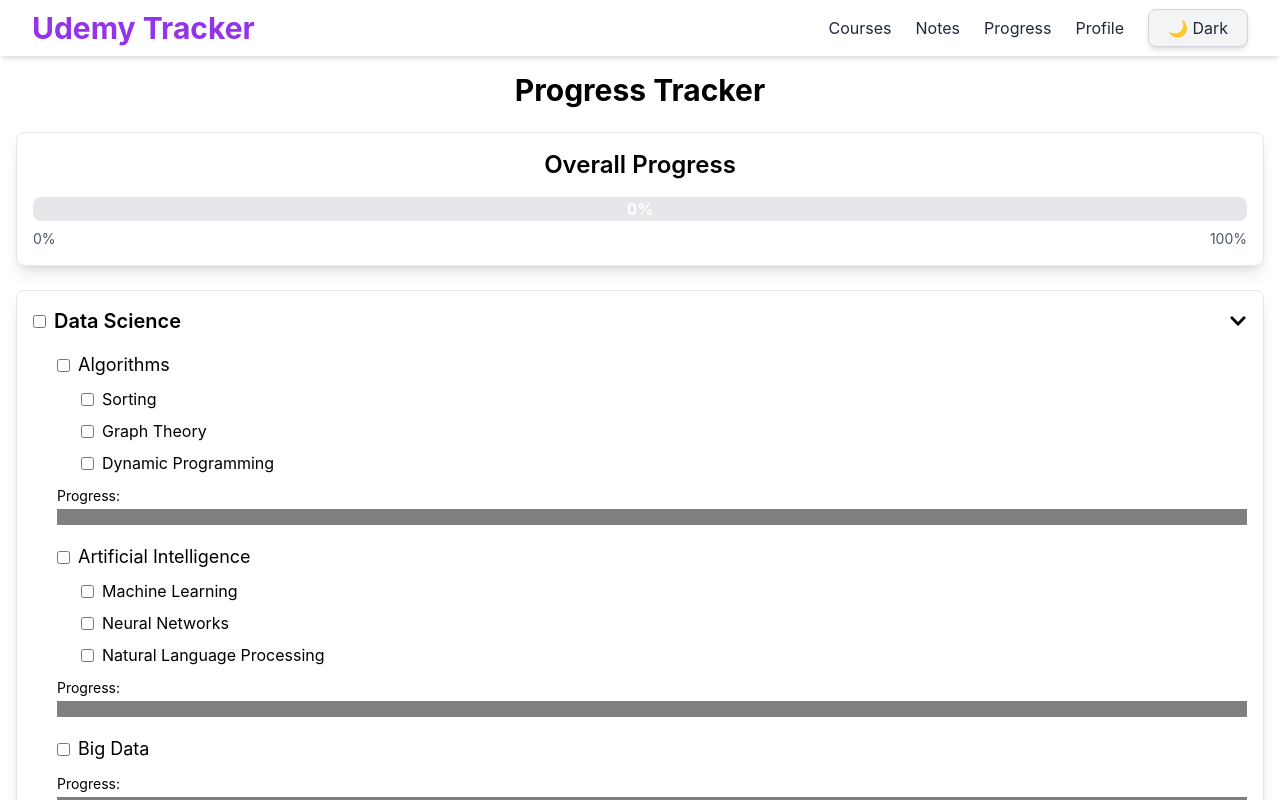
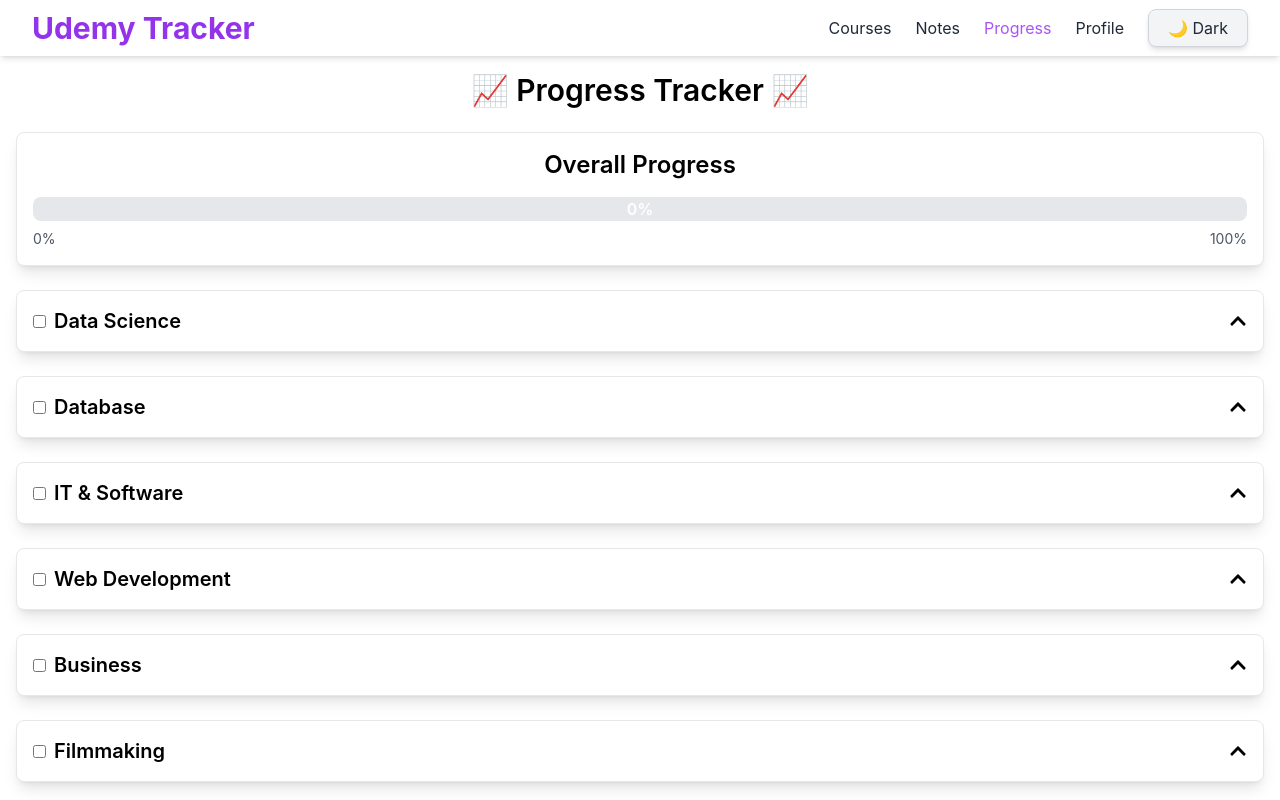
Before and after one commit to rohanmistry231/Udemy-Tracker-Frontend, a React (Create React App) app: page /progress in a window 1280 px wide. Shown: the top 800 px of the page. Built offline with nearby package versions, Linux system fonts and the light colour scheme.

Commit message:
Updated Navbar and Progress Component

```diff
--- a/package.json
+++ b/package.json
@@ -14,6 +14,7 @@
     "react-router-dom": "^6.27.0",
     "react-scripts": "5.0.1",
     "react-select": "^5.8.2",
+    "react-spring": "^9.7.4",
     "react-toastify": "^10.0.6",
     "tailwindcss": "^3.4.14",
     "web-vitals": "^2.1.4"
--- a/src/components/Navbar.jsx
+++ b/src/components/Navbar.jsx
@@ -1,17 +1,24 @@
-// src/components/Navbar.js
 import React, { useState } from 'react';
-import { Link } from 'react-router-dom';
+import { Link, useLocation } from 'react-router-dom';
 import { useTheme } from '../context/ThemeContext';
 
 const Navbar = () => {
   const { theme, toggleTheme } = useTheme();
   const [isOpen, setIsOpen] = useState(false);
+  const location = useLocation();  // Use useLocation hook to track current path
 
   const toggleMenu = () => {
     setIsOpen(!isOpen);
   };
 
   const isDarkMode = theme === 'dark';
+
+  const getLinkClass = (path) => {
+    const isActive = location.pathname === path;
+    return isActive
+      ? 'text-purple-500'  // Active link in purple
+      : `${isDarkMode ? 'text-gray-300' : 'text-gray-800'} hover:text-purple-500`;  // Default link style
+  };
 
   return (
     <nav className={`${isDarkMode ? 'bg-gray-800' : 'bg-white'} shadow-md fixed w-full top-0 z-50`}>
@@ -24,16 +31,16 @@ const Navbar = () => {
           </div>
 
           <div className="hidden md:flex space-x-6 items-center">
-            <Link to="/courses" className={`${isDarkMode ? 'text-gray-300' : 'text-gray-800'} hover:text-purple-500 transition duration-150`}>
+            <Link to="/courses" className={`transition duration-150 ${getLinkClass('/courses')}`}>
               Courses
             </Link>
-            <Link to="/notes" className={`${isDarkMode ? 'text-gray-300' : 'text-gray-800'} hover:text-purple-500 transition duration-150`}>
+            <Link to="/notes" className={`transition duration-150 ${getLinkClass('/notes')}`}>
               Notes
             </Link>
-            <Link to="/progress" className={`${isDarkMode ? 'text-gray-300' : 'text-gray-800'} hover:text-purple-500 transition duration-150`}>
+            <Link to="/progress" className={`transition duration-150 ${getLinkClass('/progress')}`}>
               Progress
             </Link>
-            <Link to="/profile" className={`${isDarkMode ? 'text-gray-300' : 'text-gray-800'} hover:text-purple-500 transition duration-150`}>
+            <Link to="/profile" className={`transition duration-150 ${getLinkClass('/profile')}`}>
               Profile
             </Link>
             <button
@@ -76,18 +83,17 @@ const Navbar = () => {
         className={`md:hidden ${isDarkMode ? 'bg-gray-800' : 'bg-white'} shadow-lg space-y-2 px-4 pt-2 pb-3 transition-transform duration-300 ease-in-out transform ${
           isOpen ? 'translate-x-0 opacity-100' : 'translate-x-full opacity-0'
         } fixed top-14 right-0 h-screen w-64 overflow-y-auto z-40`}
-        style={{ borderRadius: '10px' }}
       >
-        <Link to="/courses" className={`block ${isDarkMode ? 'text-gray-300' : 'text-gray-800'} hover:text-purple-500 py-2`} onClick={toggleMenu}>
+        <Link to="/courses" className={`block ${getLinkClass('/courses')} py-2`} onClick={toggleMenu}>
           Courses
         </Link>
-        <Link to="/notes" className={`block ${isDarkMode ? 'text-gray-300' : 'text-gray-800'} hover:text-purple-500 py-2`} onClick={toggleMenu}>
+        <Link to="/notes" className={`block ${getLinkClass('/notes')} py-2`} onClick={toggleMenu}>
           Notes
         </Link>
-        <Link to="/progress" className={`block ${isDarkMode ? 'text-gray-300' : 'text-gray-800'} hover:text-purple-500 py-2`} onClick={toggleMenu}>
+        <Link to="/progress" className={`block ${getLinkClass('/progress')} py-2`} onClick={toggleMenu}>
           Progress
         </Link>
-        <Link to="/profile" className={`block ${isDarkMode ? 'text-gray-300' : 'text-gray-800'} hover:text-purple-500 py-2`} onClick={toggleMenu}>
+        <Link to="/profile" className={`block ${getLinkClass('/profile')} py-2`} onClick={toggleMenu}>
           Profile
         </Link>
       </div>
--- a/src/pages/Progress.jsx
+++ b/src/pages/Progress.jsx
@@ -1,68 +1,82 @@
 import React, { useState } from "react";
-import { useTheme } from "../context/ThemeContext"; // Assuming your theme context file is named themeContext.js
-import { FaChevronDown, FaChevronUp } from "react-icons/fa"; // For collapse functionality
+import { useTheme } from "../context/ThemeContext";
+import { FaChevronDown, FaChevronUp } from "react-icons/fa";
 
 const Progress = () => {
-  const { theme } = useTheme(); // Access theme from context
-  const isDarkMode = theme === 'dark'; // Check if dark mode is active
+  const { theme } = useTheme();
+  const isDarkMode = theme === "dark";
 
-  // Data
   const categories = [
-    "Data Science", "Database", "IT & Software", "Web Development", "Business",
-    "Filmmaking", "Graphics Design", "Marketing", "Office Productivity", "Music",
-    "Cloud", "DevOps", "Health & Fitness", "Language", "Operating System",
-    "Personal Development", "Version Control"
+    "Data Science",
+    "Database",
+    "IT & Software",
+    "Web Development",
+    "Business",
+    "Filmmaking",
+    "Graphics Design",
+    "Marketing",
+    "Office Productivity",
+    "Music",
+    "Cloud",
+    "DevOps",
+    "Health & Fitness",
+    "Language",
+    "Operating System",
+    "Personal Development",
+    "Version Control",
   ];
 
   const targetGoals = {
     "Data Science": ["Algorithms", "Artificial Intelligence", "Big Data", "Data Analysis"],
-    "Database": ["DBMS", "MySQL", "NoSQL", "SQL"],
+    Database: ["DBMS", "MySQL", "NoSQL", "SQL"],
     "IT & Software": ["API", "Artificial Intelligence", "Business Intelligence", "Network & Security"],
     "Web Development": ["API", "Backend", "Frontend", "Full Stack"],
-    "Business": ["Business Strategy", "Digital Marketing", "E-Commerce"],
+    Business: ["Business Strategy", "Digital Marketing", "E-Commerce"],
   };
 
   const subGoals = {
-    "Algorithms": ["Sorting", "Graph Theory", "Dynamic Programming"],
+    Algorithms: ["Sorting", "Graph Theory", "Dynamic Programming"],
     "Artificial Intelligence": ["Machine Learning", "Neural Networks", "Natural Language Processing"],
   };
 
-  // State for tracking completion and collapsible sections
   const [checkedCategories, setCheckedCategories] = useState(
-    categories.reduce((acc, category) => {
-      acc[category] = false;
-      return acc;
-    }, {})
+    categories.reduce((acc, category) => ({ ...acc, [category]: false }), {})
   );
 
   const [checkedGoals, setCheckedGoals] = useState(
-    Object.keys(targetGoals).reduce((acc, category) => {
-      acc[category] = targetGoals[category]?.reduce((goalAcc, goal) => {
+    Object.keys(targetGoals).reduce((acc, category) => ({
+      ...acc,
+      [category]: targetGoals[category]?.reduce((goalAcc, goal) => {
         goalAcc[goal] = false;
         return goalAcc;
-      }, {});
-      return acc;
-    }, {})
+      }, {}),
+    }), {})
   );
 
   const [checkedSubGoals, setCheckedSubGoals] = useState(
-    Object.keys(subGoals).reduce((acc, goal) => {
-      acc[goal] = subGoals[goal]?.reduce((subAcc, subGoal) => {
+    Object.keys(subGoals).reduce((acc, goal) => ({
+      ...acc,
+      [goal]: subGoals[goal]?.reduce((subAcc, subGoal) => {
         subAcc[subGoal] = false;
         return subAcc;
-      }, {});
-      return acc;
-    }, {})
+      }, {}),
+    }), {})
   );
 
-  const [collapsed, setCollapsed] = useState(
-    categories.reduce((acc, category) => {
-      acc[category] = false;
-      return acc;
-    }, {})
+  const [collapsedCategories, setCollapsedCategories] = useState(
+    categories.reduce((acc, category) => ({ ...acc, [category]: false }), {}) // All categories start collapsed
   );
 
-  // Toggle checkboxes
+  const [collapsedGoals, setCollapsedGoals] = useState(
+    Object.keys(targetGoals).reduce((acc, category) => ({
+      ...acc,
+      [category]: targetGoals[category]?.reduce((goalAcc, goal) => {
+        goalAcc[goal] = false;
+        return goalAcc;
+      }, {}),
+    }), {})
+  );
+
   const toggleCategory = (category) => {
     setCheckedCategories((prev) => ({
       ...prev,
@@ -90,123 +104,110 @@ const Progress = () => {
     }));
   };
 
-  const toggleCollapse = (category) => {
-    setCollapsed((prev) => ({
+  const toggleCategoryCollapse = (category) => {
+    setCollapsedCategories((prev) => ({
       ...prev,
       [category]: !prev[category],
     }));
   };
 
-  // Calculate progress
+  const toggleGoalCollapse = (category, goal) => {
+    setCollapsedGoals((prev) => ({
+      ...prev,
+      [category]: {
+        ...prev[category],
+        [goal]: !prev[category][goal],
+      },
+    }));
+  };
+
   const getProgress = (checked, total) => {
-    if (!total) return 0; // Guard against division by 0
+    if (!total) return 0;
     return (Object.values(checked).filter(Boolean).length / total) * 100;
   };
 
-  // Calculate overall progress
   const overallProgress = getProgress(checkedCategories, categories.length);
 
   return (
     <div className={isDarkMode ? "bg-gray-900 text-white" : "bg-white text-black"}>
-  {/* Apply conditional classes based on dark mode */}
-  <h1 className="text-3xl font-bold text-center py-4 mt-14">Progress Tracker</h1> {/* Reduced padding and margin */}
+      <h2 className="text-3xl font-semibold text-center py-4 mt-14 flex justify-center items-center">
+        📈 Progress Tracker 📈
+      </h2>
 
-  {/* Overall Progress Bar */}
-  <div className={`my-2 mx-4 ${isDarkMode ? 'bg-gray-800 text-white' : 'bg-white text-black'} border rounded-lg shadow-lg p-4`}>
-  {/* Title */}
+      <div className={`my-2 mx-4 ${isDarkMode ? " bg-gray-800 text-white" : "border bg-white text-black"} rounded-lg shadow-lg p-4`}>
         <h2 className="text-2xl font-semibold mb-4 text-center">Overall Progress</h2>
-
-  {/* Custom Progress Bar */}
         <div className="relative w-full h-6 bg-gray-200 rounded-lg overflow-hidden">
-    <div
-      className="absolute top-0 left-0 h-full bg-gradient-to-r from-blue-400 to-indigo-600"
-      style={{ width: `${overallProgress}%` }} // Dynamic width based on progress
-    />
+          <div className="absolute top-0 left-0 h-full bg-gradient-to-r from-blue-400 to-indigo-600" style={{ width: `${overallProgress}%` }} />
           <div className="absolute top-0 left-0 w-full h-full flex justify-center items-center">
             <span className="text-white font-semibold">{Math.round(overallProgress)}%</span>
           </div>
         </div>
-
-  {/* Progress Percentage */}
         <div className="flex justify-between mt-2">
           <span className="text-sm text-gray-600">0%</span>
           <span className="text-sm text-gray-600">100%</span>
         </div>
       </div>
 
-
-
       {categories.map((category) => (
         <div key={category} className="my-6 mx-4">
-          {/* Category Card */}
-          <div className={isDarkMode ? "border rounded-lg shadow-lg p-4 bg-gray-800 text-white" : "border rounded-lg shadow-lg p-4 bg-white text-black"}>
+          <div className={isDarkMode ? " rounded-lg shadow-lg p-4 bg-gray-800 text-white" : "border rounded-lg shadow-lg p-4 bg-white text-black"}>
             <div className="flex items-center justify-between">
               <div className="flex items-center">
-                <input
-                  type="checkbox"
-                  checked={checkedCategories[category]}
-                  onChange={() => toggleCategory(category)}
-                  className="mr-2"
-                />
-                <h2 className="text-xl font-semibold">{category}</h2>
+                <input type="checkbox" checked={checkedCategories[category]} onChange={() => toggleCategory(category)} className="mr-2" />
+                <h2
+                  className="text-xl font-semibold cursor-pointer"
+                  onClick={() => toggleCategoryCollapse(category)}
+                >
+                  {category}
+                </h2>
               </div>
-              <button
-                onClick={() => toggleCollapse(category)}
-                className="text-lg"
-              >
-                {collapsed[category] ? <FaChevronUp /> : <FaChevronDown />}
+              <button onClick={() => toggleCategoryCollapse(category)} className="text-lg">
+                {collapsedCategories[category] ? <FaChevronDown /> : <FaChevronUp />}
               </button>
             </div>
 
-            {/* Collapse Content */}
-            {!collapsed[category] && (
+            {collapsedCategories[category] && targetGoals[category] && (
               <div className="mt-4">
                 {targetGoals[category]?.map((goal) => (
                   <div key={goal} className="ml-6 my-3">
-                    {/* Goal Section */}
+                    <div className="flex items-center justify-between">
                       <div className="flex items-center">
-                      <input
-                        type="checkbox"
-                        checked={checkedGoals[category]?.[goal]}
-                        onChange={() => toggleGoal(category, goal)}
-                        className="mr-2"
-                      />
-                      <h3 className="text-lg">{goal}</h3>
+                        <input type="checkbox" checked={checkedGoals[category]?.[goal]} onChange={() => toggleGoal(category, goal)} className="mr-2" />
+                        <h3
+                          className="text-lg cursor-pointer"
+                          onClick={() => toggleGoalCollapse(category, goal)} // Add collapse for goal title
+                        >
+                          {goal}
+                        </h3>
+                      </div>
+                      <button onClick={() => toggleGoalCollapse(category, goal)} className="text-lg">
+                        {collapsedGoals[category]?.[goal] ? <FaChevronDown /> : <FaChevronUp />}
+                      </button>
                     </div>
 
+                    {collapsedGoals[category]?.[goal] && subGoals[goal] && (
+                      <div className="mt-2">
                         {subGoals[goal]?.map((subGoal) => (
                           <div key={subGoal} className="ml-6 my-2">
-                        {/* Sub Goal Section */}
                             <div className="flex items-center">
-                          <input
-                            type="checkbox"
-                            checked={checkedSubGoals[goal]?.[subGoal]}
-                            onChange={() => toggleSubGoal(goal, subGoal)}
-                            className="mr-2"
-                          />
+                              <input type="checkbox" checked={checkedSubGoals[goal]?.[subGoal]} onChange={() => toggleSubGoal(goal, subGoal)} className="mr-2" />
                               <span>{subGoal}</span>
                             </div>
                           </div>
                         ))}
+                      </div>
+                    )}
 
                     <div className="my-2">
                       <label className="text-sm">Progress:</label>
-                      <progress
-                        value={getProgress(checkedSubGoals[goal], subGoals[goal]?.length)}
-                        max={100}
-                        className="w-full"
-                      />
+                      <progress value={getProgress(checkedSubGoals[goal], subGoals[goal]?.length)} max={100} className="w-full" />
                     </div>
                   </div>
                 ))}
 
                 <div className="my-2">
                   <label className="text-sm">Overall Goal Progress:</label>
-                  <progress
-                    value={getProgress(checkedGoals[category], targetGoals[category]?.length)}
-                    max={100}
-                    className="w-full"
-                  />
+                  <progress value={getProgress(checkedGoals[category], targetGoals[category]?.length)} max={100} className="w-full" />
                 </div>
               </div>
             )}
```
Also changed, not shown: 1 other file (tests, documents, lock files or other folders). Lines whose indentation alone changed are shown as unchanged.
